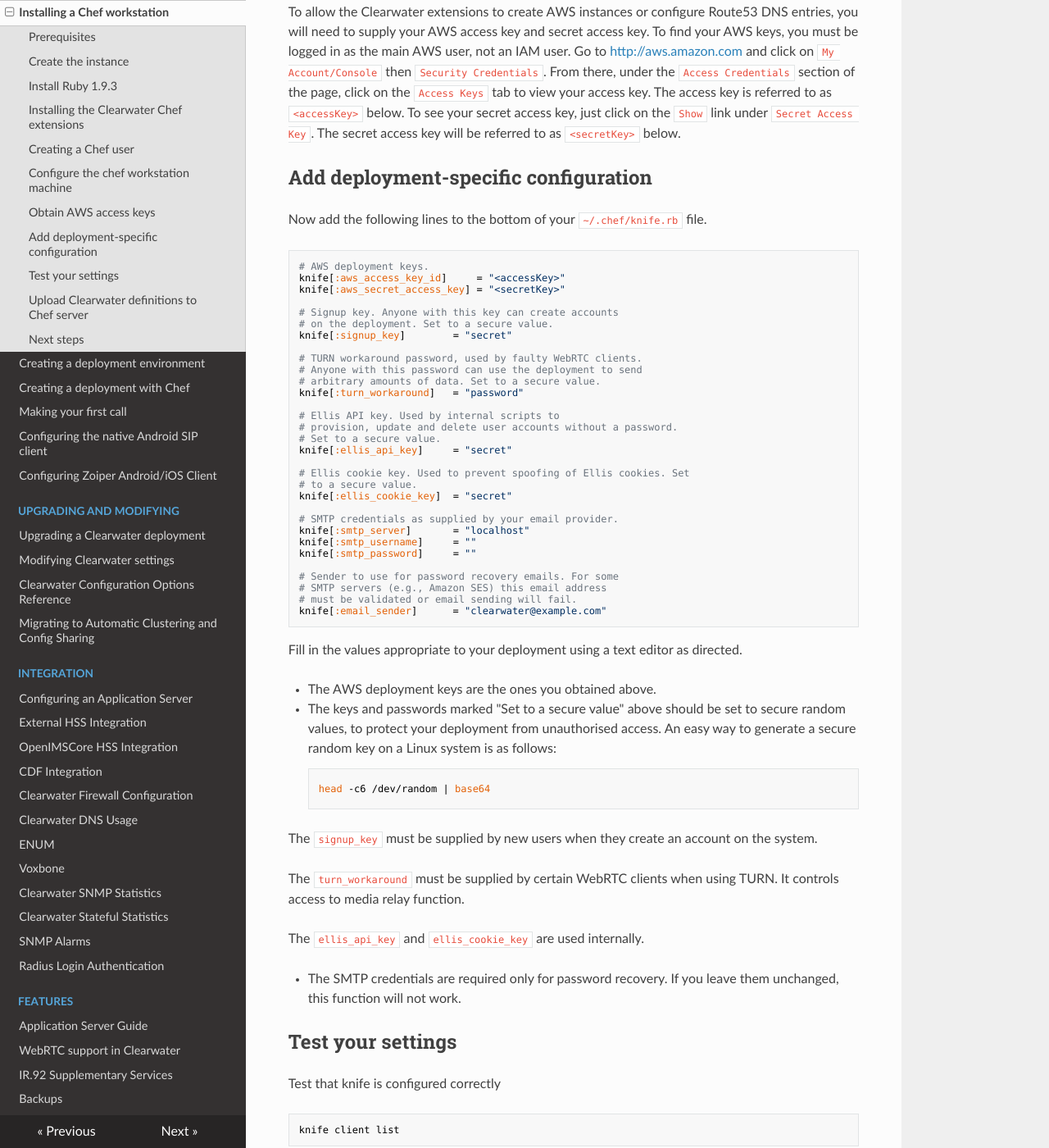
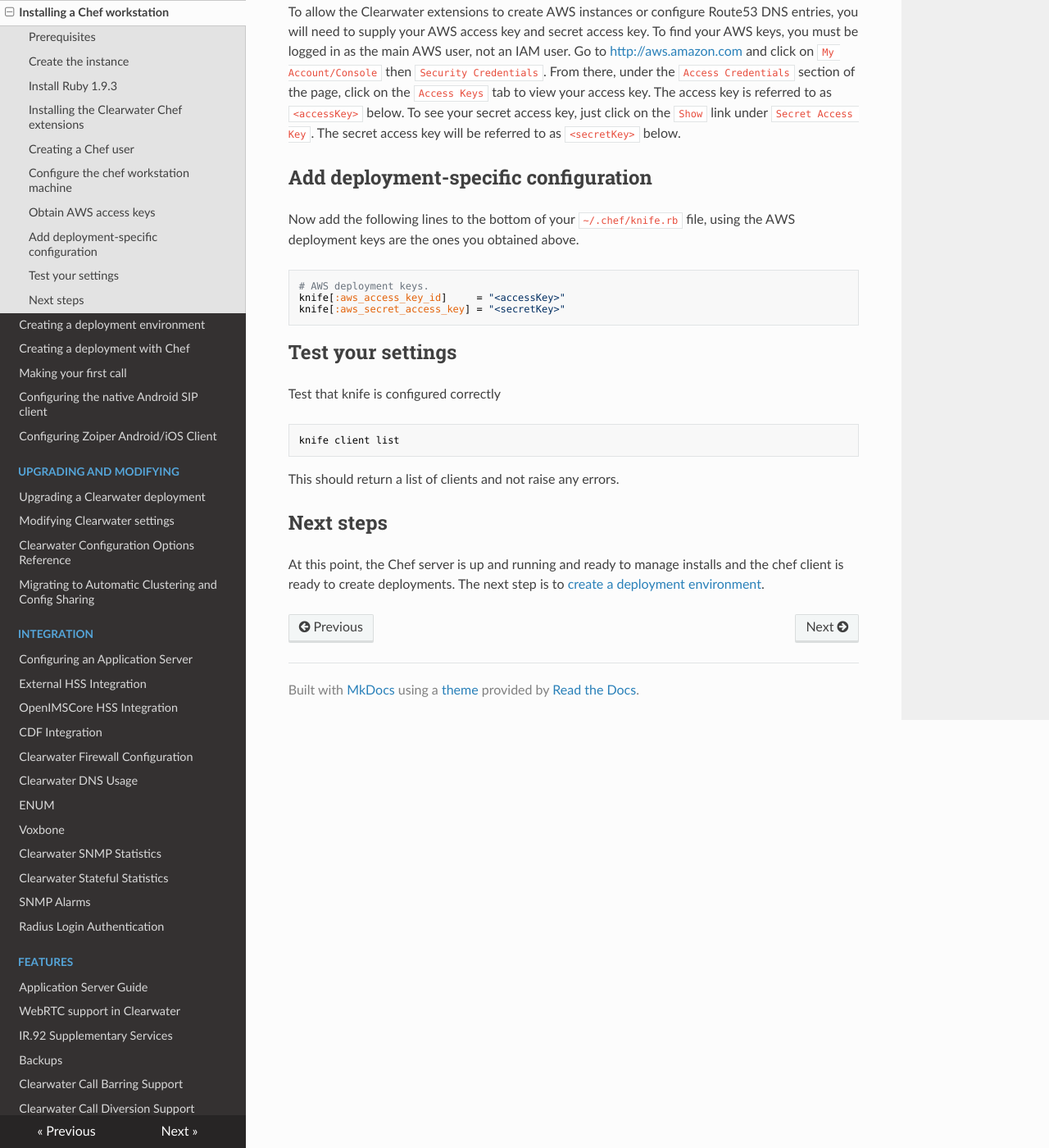
Before and after one commit to Metaswitch/clearwater-readthedocs, an MkDocs documentation site: the page built from docs/Installing_a_Chef_workstation.md, in a window 1280 px wide and 1400 px high, scrolled down 3046 px. Shown: the whole window at 82% size. Built offline with MkDocs 1.6.1, drawn with Linux system fonts in a browser that asks for light colours; nearby versions of some CDN libraries; old or Windows-style settings are respelled for this version of MkDocs; some of the changed text lies outside the part shown.

Commit message:
Recommend putting Chef config in the environment, not knife.rb

```diff
--- a/docs/Installing_a_Chef_workstation.md
+++ b/docs/Installing_a_Chef_workstation.md
@@ -99,62 +99,11 @@ To allow the Clearwater extensions to create AWS instances or configure Route53
 ## Add deployment-specific configuration
 
 Now add the following lines to the bottom of your `~/.chef/knife.rb`
-file.
+file, using the AWS deployment keys are the ones you obtained above.
 
     # AWS deployment keys.
     knife[:aws_access_key_id]     = "<accessKey>"
     knife[:aws_secret_access_key] = "<secretKey>"
-
-    # Signup key. Anyone with this key can create accounts
-    # on the deployment. Set to a secure value.
-    knife[:signup_key]        = "secret"
-
-    # TURN workaround password, used by faulty WebRTC clients.
-    # Anyone with this password can use the deployment to send
-    # arbitrary amounts of data. Set to a secure value.
-    knife[:turn_workaround]   = "password"
-
-    # Ellis API key. Used by internal scripts to
-    # provision, update and delete user accounts without a password.
-    # Set to a secure value.
-    knife[:ellis_api_key]     = "secret"
-
-    # Ellis cookie key. Used to prevent spoofing of Ellis cookies. Set
-    # to a secure value.
-    knife[:ellis_cookie_key]  = "secret"
-
-    # SMTP credentials as supplied by your email provider.
-    knife[:smtp_server]       = "localhost"
-    knife[:smtp_username]     = ""
-    knife[:smtp_password]     = ""
-
-    # Sender to use for password recovery emails. For some
-    # SMTP servers (e.g., Amazon SES) this email address
-    # must be validated or email sending will fail.
-    knife[:email_sender]      = "clearwater@example.com"
-
-Fill in the values appropriate to your deployment using a text editor
-as directed.
-
-* The AWS deployment keys are the ones you obtained above.
-
-* The keys and passwords marked "Set to a secure value" above should
-  be set to secure random values, to protect your deployment from
-  unauthorised access. An easy way to generate a secure random key on
-  a Linux system is as follows:
-
-        head -c6 /dev/random | base64
-
-  The `signup_key` must be supplied by new users when they create an
-  account on the system.
-
-  The `turn_workaround` must be supplied by certain WebRTC clients
-  when using TURN. It controls access to media relay function.
-
-  The `ellis_api_key` and `ellis_cookie_key` are used internally.
-
-* The SMTP credentials are required only for password recovery.
-  If you leave them unchanged, this function will not work.
 
 ## Test your settings
 
@@ -164,18 +113,6 @@ Test that knife is configured correctly
 
 This should return a list of clients and not raise any errors.
 
-## Upload Clearwater definitions to Chef server
-
-The Chef server needs to be told the definitions for the various Clearwater node types.  To do this, run
-
-    cd ~/chef
-    knife cookbook upload apt
-    knife cookbook upload chef-solo-search
-    knife cookbook upload clearwater
-    find roles/*.rb -exec knife role from file {} \;
-
-You will need to re-do this step if make any changes to your `knife.rb` settings.
-
 ## Next steps
 
 At this point, the Chef server is up and running and ready to manage installs and the chef client is ready to create deployments.  The next step is to [create a deployment environment](Creating_a_deployment_environment.md).
```
Also changed, not shown: docs/Creating_a_deployment_environment.md (+53 -2 lines), docs/Creating_a_deployment_with_Chef.md (+14 -0 lines).
